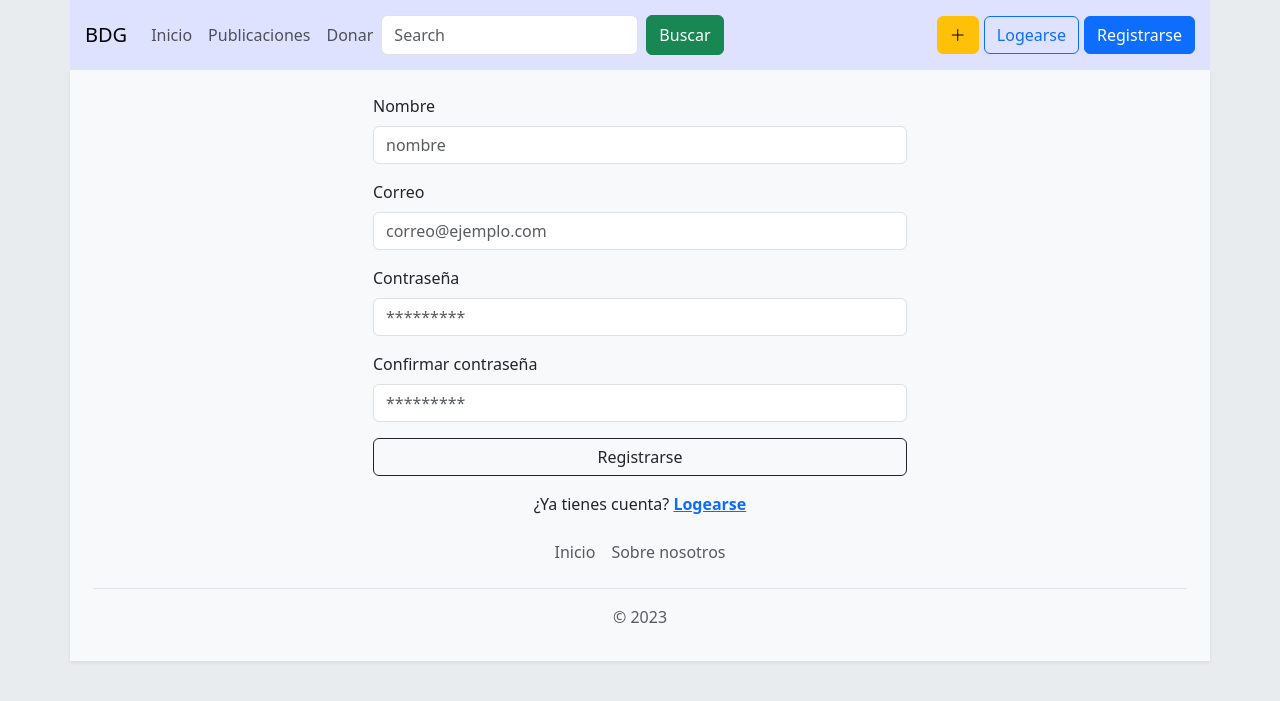
After one commit to petitmilicen/Blog-django, a Django app: page /registrarse/ in a window 1280 px wide. The commit adds this page. Shown: the top 701 px of the page. Run offline with Django 4.2, Linux system fonts and the light colour scheme.

Commit message:
links y templates

```diff
--- /dev/null
+++ b/blog/core/Templates/barra-navegacion.html
@@ -0,0 +1,28 @@
+
+<nav class="navbar container navbar-expand-lg" style="padding: 15px; background-color: #dee2ff; margin: auto;">
+    <a class="navbar-brand" href={% url 'index' %}>BDG</a>
+    <button class="navbar-toggler" type="button" data-bs-toggle="collapse" data-bs-target="#navbarSupportedContent" aria-controls="navbarSupportedContent" aria-expanded="false" aria-label="Toggle navigation">
+      <span class="navbar-toggler-icon"></span>
+    </button>
+    <div class="collapse navbar-collapse" id="navbarSupportedContent">
+      <ul class="navbar-nav me-auto mb-2 mb-lg-0">
+        <li class="nav-item">
+          <a class="nav-link" aria-current="page" href={% url 'index' %}>Inicio</a>
+        </li>
+        <li class="nav-item">
+          <a class="nav-link" aria-current="page" href={% url 'publicaciones' %}>Publicaciones</a>
+        </li>
+        <li class="nav-item">
+          <a class="nav-link" href={% url 'donacion' %}>Donar</a>
+        </li>
+        <form class="d-flex" role="search">
+          <input class="form-control me-2" type="search" placeholder="Search" aria-label="Search">
+          <button class="btn btn-success" type="submit">Buscar</button>
+        </form>
+      </ul>
+      <button class="btn btn-warning" type="submit" onclick="location.href='{% url 'nueva-publicacion' %}'"><i class="bi bi-plus-lg"></i></i></button>
+      <button class="btn btn-outline-primary" type="submit" style="margin-left: 5px;" onclick="location.href='{% url 'logearse' %}'">Logearse</button>
+      <button class="btn btn-primary" type="submit" style="margin-left: 5px;" onclick="location.href='{% url 'registrarse' %}'">Registrarse</button>
+    </div>
+  </div>
+</nav>
--- /dev/null
+++ b/blog/core/Templates/footer.html
@@ -0,0 +1,10 @@
+
+<div class="container">
+    <footer class="py-3">
+        <ul class="nav justify-content-center border-bottom pb-3 mb-3">
+        <li class="nav-item"><a href="#" class="nav-link px-2 text-body-secondary">Inicio</a></li>
+        <li class="nav-item"><a href="#" class="nav-link px-2 text-body-secondary">Sobre nosotros</a></li>
+        </ul>
+        <p class="text-center text-body-secondary">&copy; 2023</p>
+    </footer>
+</div>
--- /dev/null
+++ b/blog/core/Templates/registrarse.html
@@ -0,0 +1,69 @@
+<!doctype html>
+<html lang="en">
+  <head>
+    <meta charset="utf-8">
+    <meta name="viewport" content="width=device-width, initial-scale=1">
+    <title>Blog</title>
+    <link href="https://cdn.jsdelivr.net/npm/bootstrap@5.3.0-alpha1/dist/css/bootstrap.min.css" rel="stylesheet" integrity="sha384-GLhlTQ8iRABdZLl6O3oVMWSktQOp6b7In1Zl3/Jr59b6EGGoI1aFkw7cmDA6j6gD" crossorigin="anonymous">
+    <link href="https://fonts.googleapis.com/css?family=Playfair&#43;Display:700,900&amp;display=swap" rel="stylesheet">
+    <link rel="stylesheet" href="https://cdn.jsdelivr.net/npm/bootstrap-icons@1.10.4/font/bootstrap-icons.css">
+    <link rel="stylesheet" href="/css/style.css">
+  </head>
+
+<body style="background-color: #e9ecef;">
+
+    <style>
+      label.error {
+        color: red;
+      }
+
+    </style>
+
+    {% include 'barra-navegacion.html' %}
+
+<main class="container shadow-sm" style="background-color: #f8f9fa; ">
+
+    <div class="d-flex justify-content-center align-items-center">
+        <div class="container">
+          <div class="row d-flex justify-content-center">
+            <div class="col-12 col-md-8 col-lg-6">
+
+                  <form class="mb-3 mt-md-4" id="form-registro" action="/html/login-exitoso.html">
+                    <div class="mb-3">
+                        <label for="email" class="form-label ">Nombre</label>
+                        <input type="text" class="form-control" id="nombre" name="nombre" placeholder="nombre">
+                      </div>
+                    <div class="mb-3">
+                      <label for="email" class="form-label ">Correo</label>
+                      <input type="email" class="form-control" id="email" name="email" placeholder="correo@ejemplo.com">
+                    </div>
+                    <div class="mb-3">
+                      <label for="password" class="form-label ">Contraseña</label>
+                      <input type="password" class="form-control" id="password" name="password" placeholder="*********">
+                    </div>
+                    <div class="mb-3">
+                        <label for="password" class="form-label ">Confirmar contraseña</label>
+                        <input type="password" class="form-control" id="password_confirmar"  name="password_2" placeholder="*********">
+                      </div>
+                    <div class="d-grid">
+                      <button class="btn btn-outline-dark" type="submit">Registrarse</button>
+                    </div>
+                  </form>
+
+                  <div>
+                    <p class="mb-0  text-center">¿Ya tienes cuenta? <a href={% url 'logearse' %} class="text-primary fw-bold">Logearse</a></p>
+                  </div>
+            </div>
+          </div>
+        </div>
+      </div>
+
+  {% include 'footer.html' %}
+
+  </main>
+  </body>
+  <script src="https://cdnjs.cloudflare.com/ajax/libs/jquery/3.6.4/jquery.min.js" integrity="sha512-pumBsjNRGGqkPzKHndZMaAG+bir374sORyzM3uulLV14lN5LyykqNk8eEeUlUkB3U0M4FApyaHraT65ihJhDpQ==" crossorigin="anonymous" referrerpolicy="no-referrer"></script>
+  <script src="https://cdnjs.cloudflare.com/ajax/libs/jquery-validate/1.19.5/jquery.validate.min.js" integrity="sha512-rstIgDs0xPgmG6RX1Aba4KV5cWJbAMcvRCVmglpam9SoHZiUCyQVDdH2LPlxoHtrv17XWblE/V/PP+Tr04hbtA==" crossorigin="anonymous" referrerpolicy="no-referrer"></script>
+  <script src="/js/registro-validacion.js"></script>
+  <script src="https://cdn.jsdelivr.net/npm/bootstrap@5.3.0-alpha1/dist/js/bootstrap.bundle.min.js" integrity="sha384-w76AqPfDkMBDXo30jS1Sgez6pr3x5MlQ1ZAGC+nuZB+EYdgRZgiwxhTBTkF7CXvN" crossorigin="anonymous"></script>
+</html>
--- a/blog/core/urls.py
+++ b/blog/core/urls.py
@@ -4,6 +4,9 @@ from . import views
 urlpatterns = [
     path('', views.index, name='index'),
     path('publicaciones/', views.posts, name='publicaciones'),
-    path('donacion/', views.donacion, name='donacion')
+    path('donacion/', views.donacion, name='donacion'),
+    path('logearse/', views.logearse, name='logearse'),
+    path('registrarse/', views.registrarse, name='registrarse'),
+    path('nueva-publicacion/', views.nueva_publicacion, name='nueva-publicacion')
 
 ]
--- a/blog/core/views.py
+++ b/blog/core/views.py
@@ -4,7 +4,16 @@ def index(request):
     return render(request, 'index.html')
 
 def posts(request):
-    return render(request, 'posts.html')
+    return render(request, 'publicaciones.html')
 
 def donacion(request):
     return render(request, 'donacion.html')
+
+def nueva_publicacion(request):
+    return render(request, 'nueva-publicacion.html')
+
+def registrarse(request):
+    return render(request, 'registrarse.html')
+
+def logearse(request):
+    return render(request, 'logearse.html')
```
Also changed, not shown: blog/core/Templates/donacion.html (+3 -34 lines), blog/core/Templates/index.html (+29 -35 lines), blog/core/Templates/logearse.html (added, +61 -0 lines), blog/core/Templates/nueva-publicacion.html (added, +57 -0 lines), blog/core/Templates/publicaciones.html (renamed from blog/core/Templates/posts.html, +4 -36 lines).
